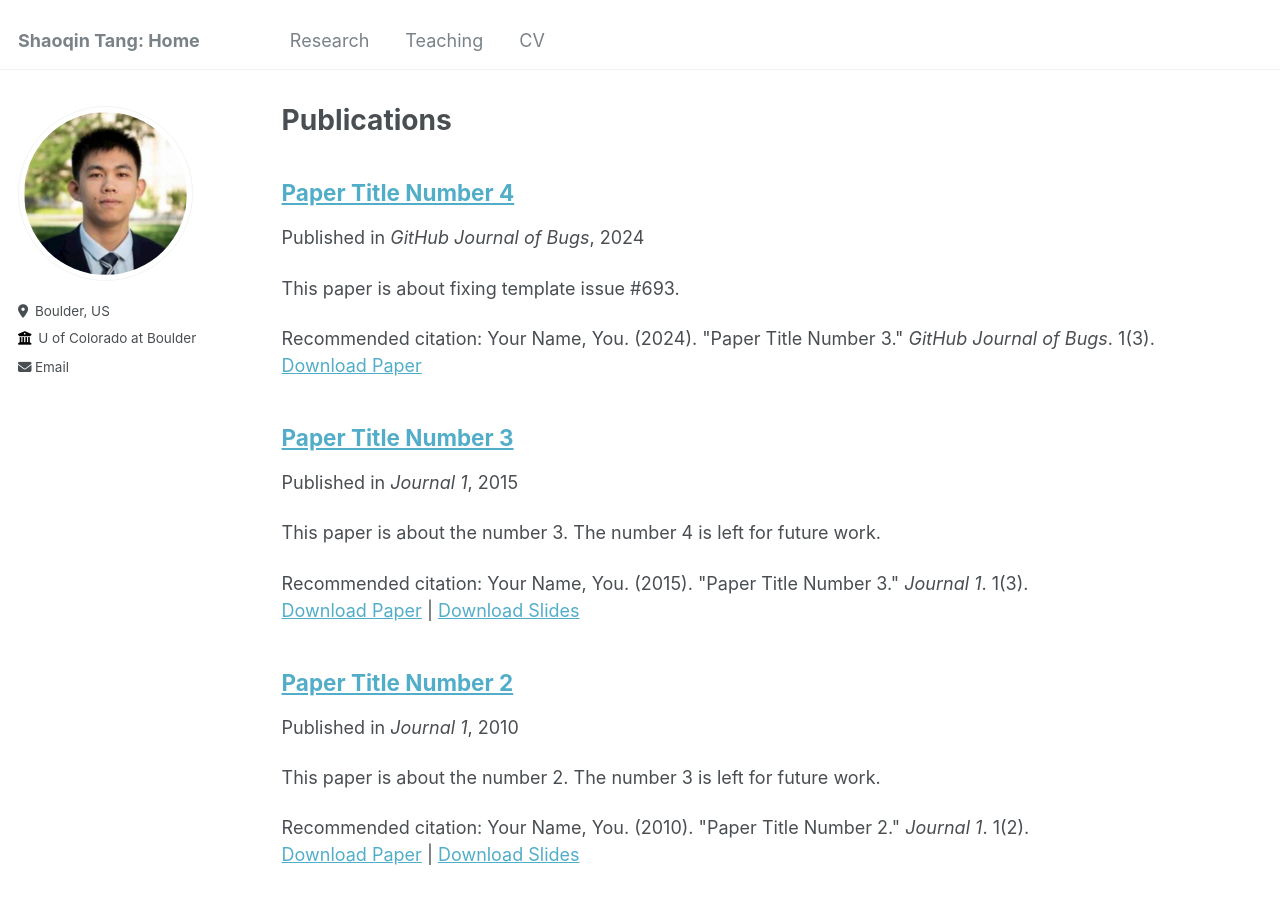
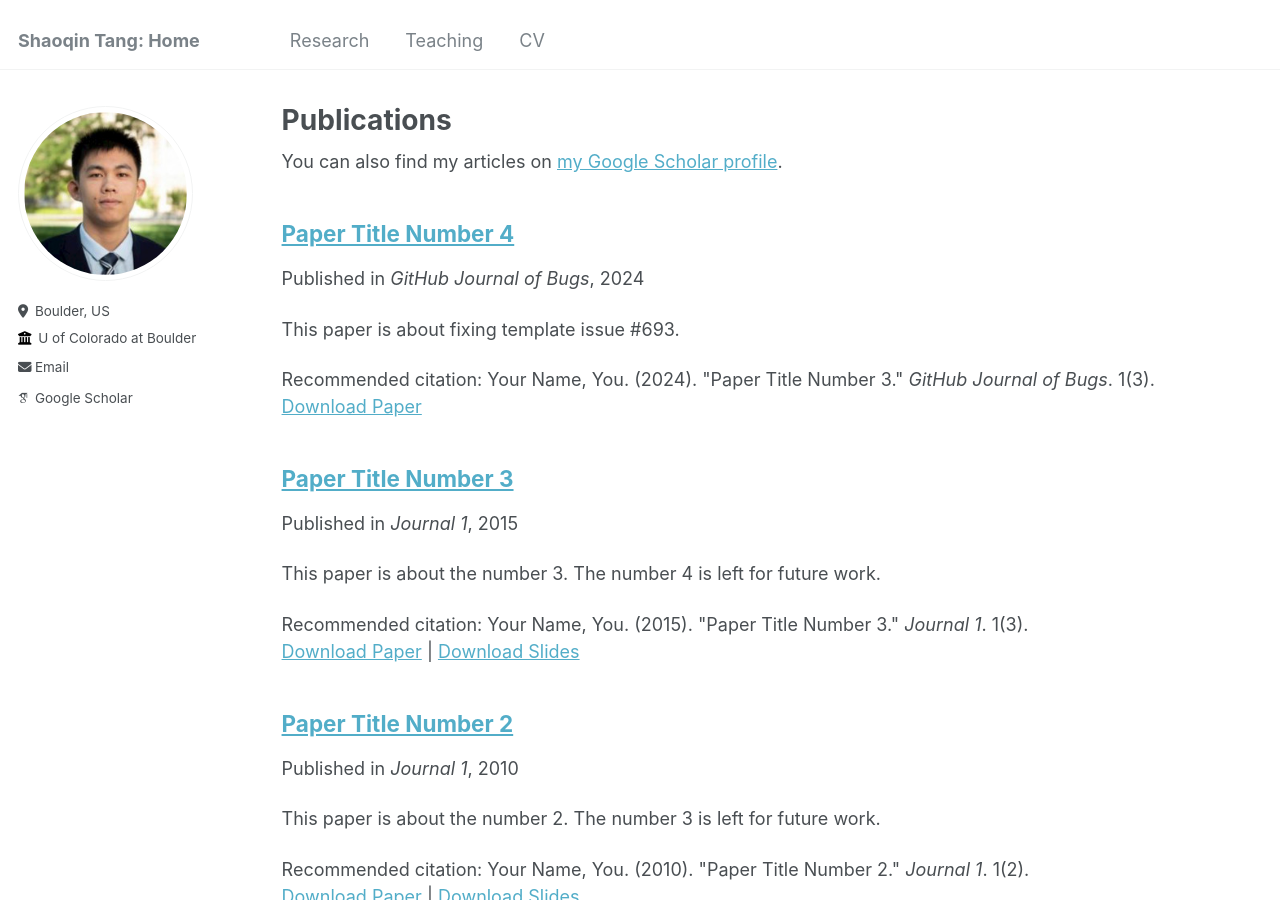
Before and after one commit to shaoqint/Shaoqint.github.io, a Jekyll site: the page built from _pages/publications.md, in a window 1280 px wide and 900 px high. Built offline with Jekyll 4.4.1, drawn with Linux system fonts in a browser that asks for light colours; some web fonts are replaced; part of the change alters nothing that is shown.

Commit message:
Update _config.yml

```diff
--- a/_config.yml
+++ b/_config.yml
@@ -33,7 +33,7 @@ author:
 
   # Academic websites
   #arxiv            : # URL - Update with the correct link to your profile
-  #googlescholar    : "https://scholar.google.com/citations?user=PS_CX0AAAAAJ"
+  googlescholar    : "https://scholar.google.nl/citations?user=Jwl4T20AAAAJ&hl=en"
   #impactstory      : # URL
   #orcid            : "http://orcid.org/yourorcidurl"
   #semantic         : # URL
```
